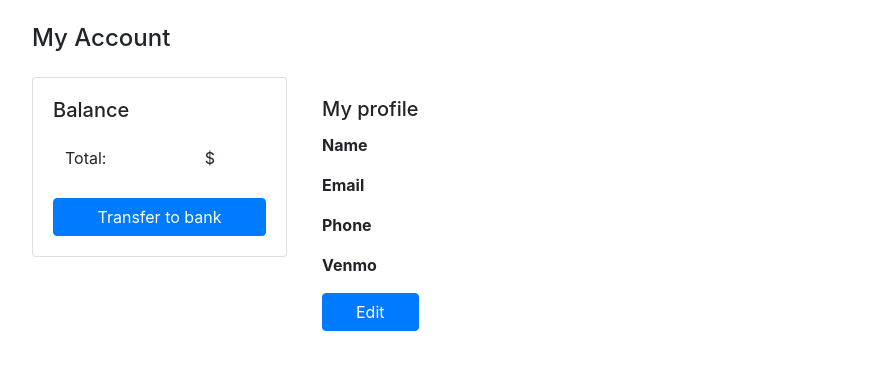
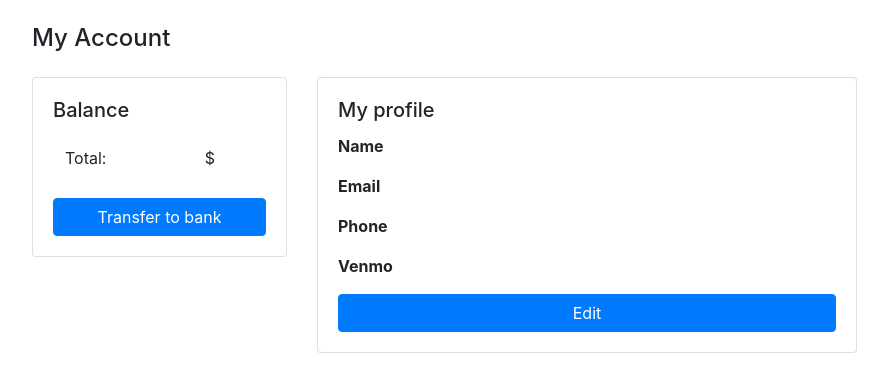
Before and after one commit to gregorypsmith/tigertask, a Flask app: page /dashboard in a window 1280 px wide. Shown: the part 56-448 px from the top of the page, without its empty margins (53-941 px from the left). Run offline with Flask 2, Linux system fonts and the light colour scheme; a user stored in the database is signed in; data comes from the database, SQL or seed files in the repository; both versions use the stored data as it was after the commit; some libraries are stand-ins or nearby versions.

Commit message:
i messed up

```diff
--- a/templates/dashboard.html
+++ b/templates/dashboard.html
@@ -94,7 +94,7 @@
                 </div>
             </div>
         </div>
-        <div class="col-md-6>
+        <div class="col-md-6">
             <div class="card mb-4">
                 <div class="card-body">
                     <h5 class="card-title">My profile</h5>
```
Also changed, not shown: tigertask.sqlite.
